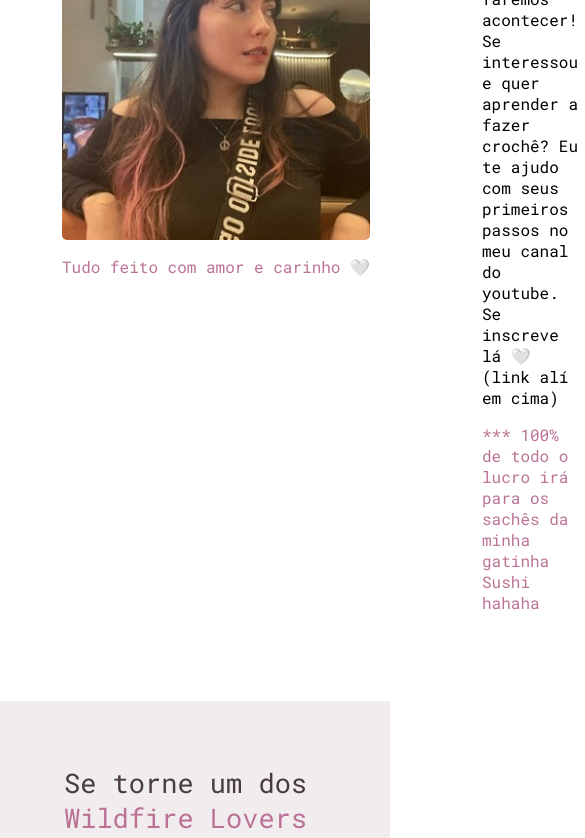
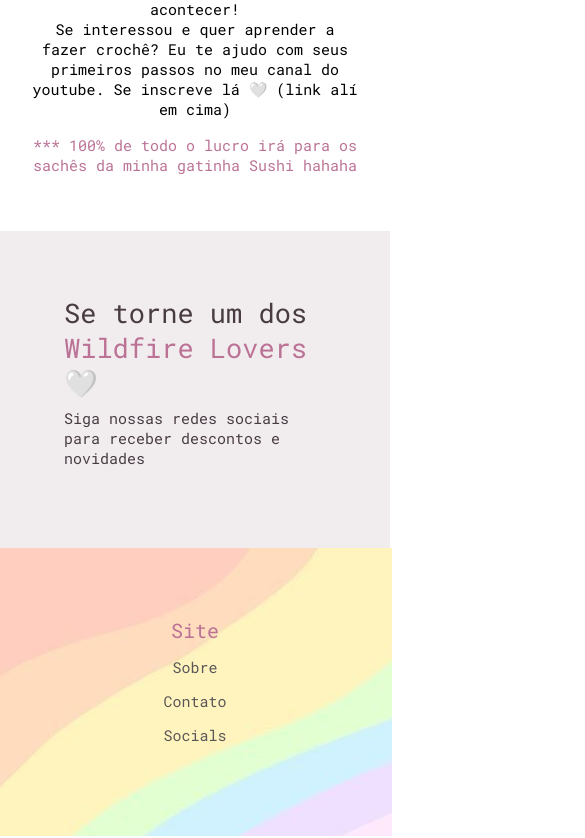
Before and after one commit to luanasa/wildfire_arts, a React (Create React App) app: page /about in a window 390 px wide. Shown: the part 700-1538 px from the top of the page, 585 px wide, since content can reach past the window. Built offline with nearby package versions, Linux system fonts and the light colour scheme.

Commit message:
adding animations and fixing bugs

```diff
--- a/package.json
+++ b/package.json
@@ -15,6 +15,7 @@
     "react-dom": "^18.2.0",
     "react-router-dom": "^6.22.3",
     "react-scripts": "5.0.1",
+    "react-scrollama": "^2.3.3",
     "web-vitals": "^2.1.4"
   },
   "scripts": {
--- a/src/components/About/about.css
+++ b/src/components/About/about.css
@@ -6,16 +6,71 @@
   --brown: #483c42;
 }
 
+@media (max-width: 992px) {
+  .about_container {
+  display: flex;
+  flex-direction: column;
+  justify-content: center;
+  align-items: center;
+  padding: 2rem;
+  gap: 3rem;
+}
+
+span {
+  color: var(--pink);
+}
+
+.imgDiv {
+  display: flex;
+  flex-direction: column;
+  gap: 1rem;
+  width: 200px;
+}
+
+.imgDiv span {
+  text-align: center;
+  font-size: 13px;
+}
+}
+
+span {
+  color: var(--pink);
+}
+
+.intro {
+  display: flex;
+  flex-direction: column;
+  gap: 1rem;
+  opacity: 0;
+  transform: translateX(100%); /* Deslocamento para a direita */
+  animation: slideIn 1s forwards; /* Deslizamento */
+
+  text-align: center;
+  font-size: 15px;
+}
+
+@keyframes slideIn {
+  from {
+    opacity: 0;
+    transform: translateX(100%); /* Inicia fora da tela à direita */
+  }
+  to {
+    opacity: 1;
+    transform: translateX(0); /* Termina na posição inicial */
+  }
+}
+
+
+/* Estilos para dispositivos grandes (desktops e laptops) */
+@media (min-width: 993px) {
+
 .about_container {
   display: flex;
+  flex-direction: row;
   justify-content: center;
   align-items: center;
   padding: 4rem 20rem;
   gap: 7rem;
-}
-
-span {
-  color: var(--pink);
 }
 
 .imgDiv {
@@ -36,22 +91,5 @@ span {
   width: max-content;
 }
 
-.intro {
-  display: flex;
-  flex-direction: column;
-  gap: 1rem;
-  opacity: 0;
-  transform: translateX(100%); /* Deslocamento para a direita */
-  animation: slideIn 1s forwards; /* Deslizamento */
+
 }
-
-@keyframes slideIn {
-  from {
-    opacity: 0;
-    transform: translateX(100%); /* Inicia fora da tela à direita */
-  }
-  to {
-    opacity: 1;
-    transform: translateX(0); /* Termina na posição inicial */
-  }
-}
--- a/src/components/Card/card.css
+++ b/src/components/Card/card.css
@@ -1,7 +1,6 @@
 .card {
   position: relative;
   cursor: pointer;
-  margin-top: 1.5rem;
   display: flex;
 }
 
@@ -9,6 +8,7 @@
   border-radius: 5px;
   width: 18rem;
   height: 18rem;
+  padding: 1rem;
 }
 
 .content {
--- a/src/components/Categories/categories.css
+++ b/src/components/Categories/categories.css
@@ -12,10 +12,23 @@
   flex-direction: column;
   justify-content: center;
   align-items: center;
+
+  opacity: 0;
+  animation: fadeIn 1s forwards;
+}
+
+@keyframes fadeIn {
+  from {
+    opacity: 0;
+  }
+  to {
+    opacity: 1;
+  }
 }
 
 .container h1 {
   text-align: center;
+  font-size: 22px;
 }
 
 .container span {
--- a/src/components/Footer/footer.css
+++ b/src/components/Footer/footer.css
@@ -16,7 +16,15 @@
   padding: 4rem;
 
   margin-top: 1.5rem;
-  margin-bottom: -5rem;
+
+  opacity: 0; /* Começa com opacidade 0 */
+  transform: translateX(100px); /* Começa fora da tela */
+}
+
+.footer_container.animate {
+  opacity: 1;
+  transform: translateX(0);
+  transition: opacity 1s, transform 1s;
 }
 
 .footer_header h1{
@@ -52,7 +60,7 @@
   }
 
 .title {
-    font-size: 28px;
+    font-size: 20px;
     font-weight: 100;
     margin-bottom: 1rem;
     color: var(--pink);
@@ -74,6 +82,10 @@
     width: 100%;
     height: 18rem;
     text-align: center;
+  }
+
+  .footer_links a {
+    font-size: 15px;
   }
 
 .footer_container .line {
--- a/src/components/Footer/footer.jsx
+++ b/src/components/Footer/footer.jsx
@@ -1,9 +1,21 @@
+import React, { useEffect, useState } from 'react';
+import { useInView } from 'react-intersection-observer';
 import './footer.css';
 import { Link } from 'react-router-dom';
 
 function Footer() {
+
+  const [footerRef, footerInView] = useInView({ threshold: 0.5 }); // Detecta se o footer está 50% visível na tela
+  const [animateFooter, setAnimateFooter] = useState(false);
+
+  useEffect(() => {
+    if (footerInView) {
+      setAnimateFooter(true); // Se o footer estiver visível, ativa a animação
+    }
+  }, [footerInView]);
+
   return (
-    <div className='footer_container'>
+    <div ref={footerRef} className={`footer_container ${animateFooter ? 'animate' : ''}`}>
       <div className="footer_header">
         <h1>Se torne um dos <span>Wildfire Lovers</span>🤍</h1>
         <p>Siga nossas redes sociais para receber descontos e novidades</p>
```
Also changed, not shown: 1 other file (tests, documents, lock files or other folders).
